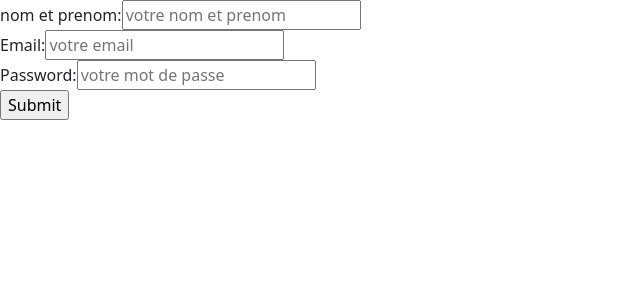
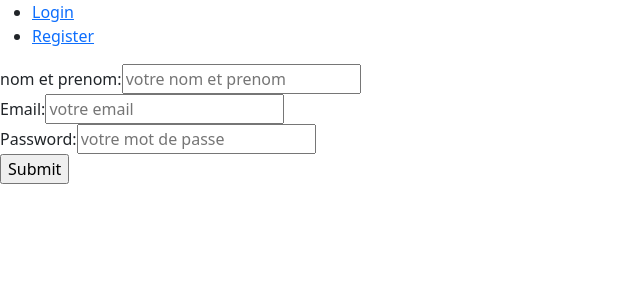
Before and after one commit to MaxR522/small-client, a React (Create React App) app: page /register in a window 1280 px wide. Shown: the top 300 px of the page, without its empty margins (0-640 px from the left). Built offline with nearby package versions, Linux system fonts and the light colour scheme.

Commit message:
add navbar

```diff
--- a/src/App.js
+++ b/src/App.js
@@ -6,10 +6,13 @@ import Homepage from '../src/pages/homepage/homepage';
 import Register from '../src/pages/register/register';
 import Login from '../src/pages/Login/login';
 import Car from '../src/pages/car/car';
+import Navbar from '../src/pages/navbar/navbar';
 
 function App() {
   return (
+    <>
       <Router>
+        <Navbar />
         <Switch>
           <Route exact path='/'>
             <Homepage />
@@ -28,6 +31,7 @@ function App() {
           </Route>
         </Switch>
       </Router>
+    </>
   );
 }
 
--- /dev/null
+++ b/src/pages/navbar/navbar.jsx
@@ -0,0 +1,50 @@
+import React, { useState, useEffect } from 'react';
+import { Link } from 'react-router-dom';
+
+const Navbar = () => {
+  const [isConnected, setIsConnected] = useState(false);
+  const data = localStorage.getItem('currentUser');
+
+  useEffect(() => {
+    if (!data) {
+      setIsConnected(false);
+    } else {
+      setIsConnected(true);
+    }
+  }, [data]);
+
+  const handleLogout = (e) => {
+    e.preventDefault();
+
+    localStorage.removeItem('currentUser');
+    setTimeout(() => {
+      window.location.href = '/login';
+    }, 500);
+  };
+
+  return (
+    <>
+      {isConnected === false ? (
+        <ul>
+          <li>
+            <Link to='/login'>Login</Link>
+          </li>
+          <li>
+            <Link to='/register'>Register</Link>
+          </li>
+        </ul>
+      ) : (
+        <ul>
+          <li>
+            <Link to='/'>Home</Link>
+          </li>
+          <li>
+            <button onClick={handleLogout}>Logout</button>
+          </li>
+        </ul>
+      )}
+    </>
+  );
+};
+
+export default Navbar;
```
Lines whose indentation alone changed are shown as unchanged.
